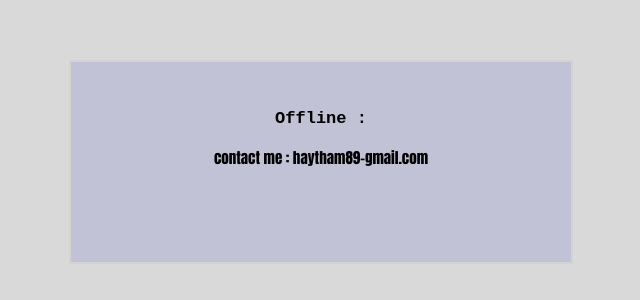
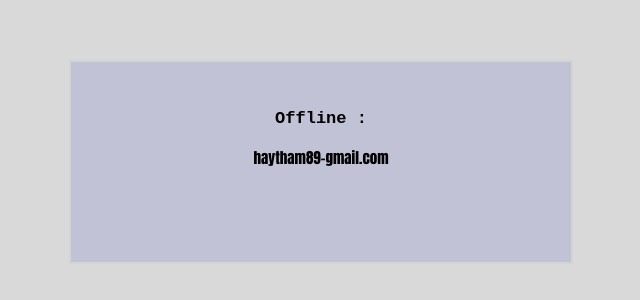
Before and after one commit to haytham89/haytham89.github.io, a plain HTML site: page index.html in a window 1280 px wide. Shown: the part 238-538 px from the top of the page, without its empty margins (319-959 px from the left). Drawn offline with Linux system fonts and the light colour scheme.

Commit message:
Update index.html

```diff
--- a/index.html
+++ b/index.html
@@ -36,7 +36,7 @@
      <body>
      <div>
          <p>Offline :</p>
-        <span>contact me : haytham89-gmail.com</span>
+        <span>haytham89-gmail.com</span>
     </div>
 </body>
 </html>
```
